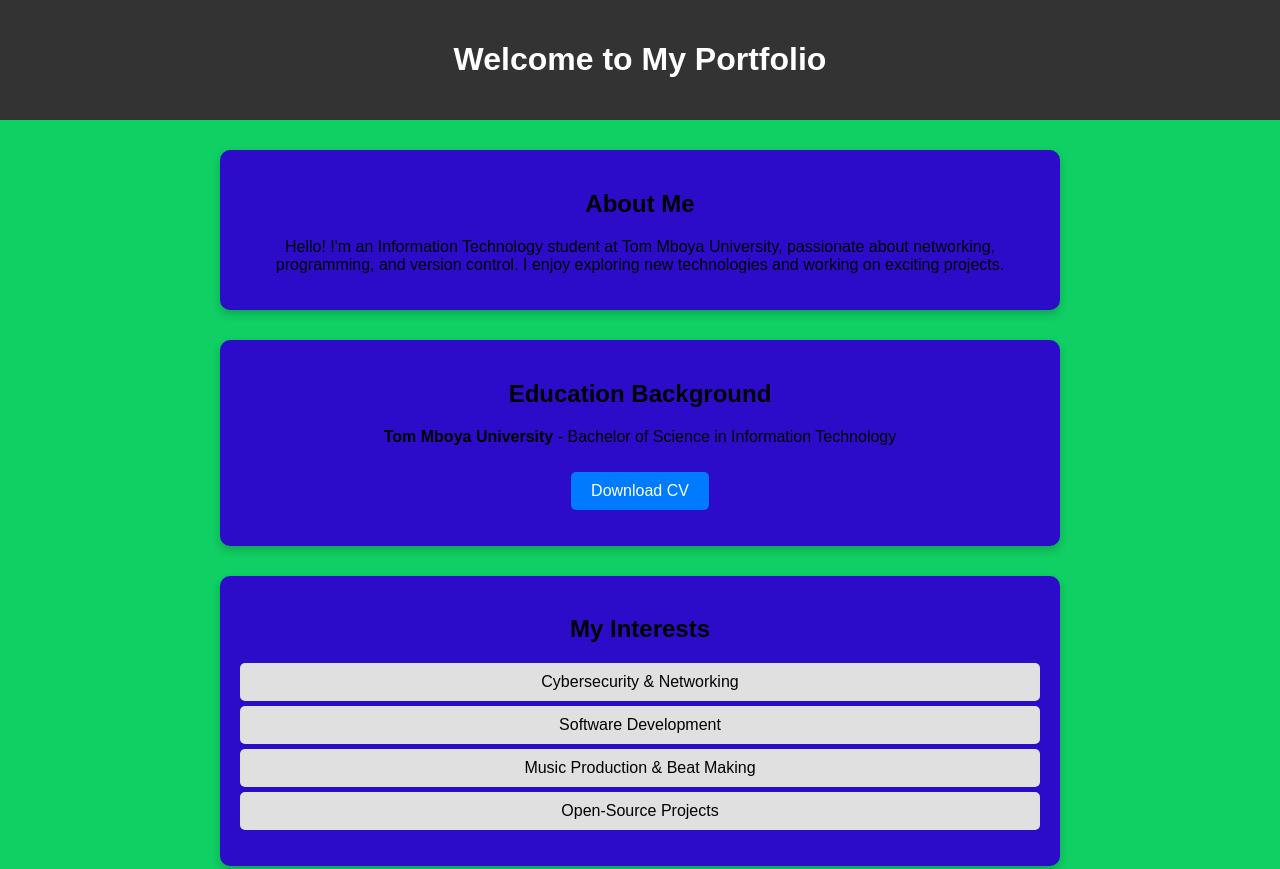
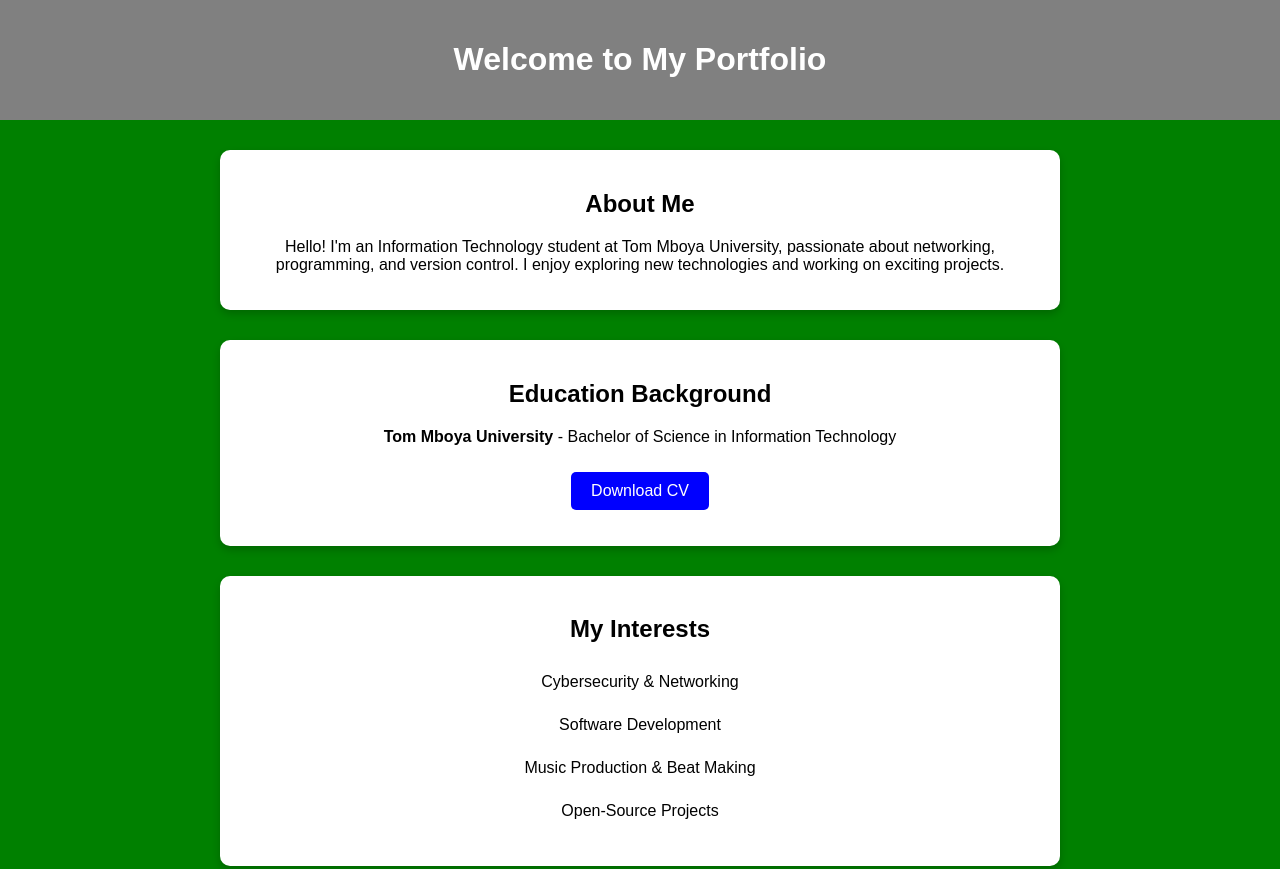
Before and after one commit to x88-code/portfolio, a website: page index.html in a window 1280 px wide. Shown: the top 869 px of the page. Drawn offline with Linux system fonts and the light colour scheme; no server answers.

Commit message:
hackathon portfolio

```diff
--- a/style.css
+++ b/style.css
@@ -3,12 +3,12 @@ body {
     font-family: 'Arial', sans-serif;
     margin: 0;
     padding: 0;
-    background-color: #10cf63;
+    background-color: green;
     text-align: center;
 }
 
 header {
-    background-color: #333;
+    background-color: gray;
     color: white;
     padding: 20px;
 }
@@ -16,7 +16,7 @@ header {
 section {
     margin: 30px auto;
     max-width: 800px;
-    background: rgb(44, 12, 201);
+    background: white;
     padding: 20px;
     border-radius: 10px;
     box-shadow: 0px 4px 8px rgba(0, 0, 0, 0.2);
@@ -52,7 +52,7 @@ ul {
 }
 
 li {
-    background: #e0e0e0;
+    background: white;
     padding: 10px;
     margin: 5px 0;
     border-radius: 5px;
@@ -63,7 +63,7 @@ li {
     display: inline-block;
     padding: 10px 20px;
     margin-top: 10px;
-    background: #007bff;
+    background: blue;
     color: white;
     text-decoration: none;
     border-radius: 5px;
@@ -71,5 +71,5 @@ li {
 }
 
 .btn:hover {
-    background: #0056b3;
+    background: blue;
 }
```
